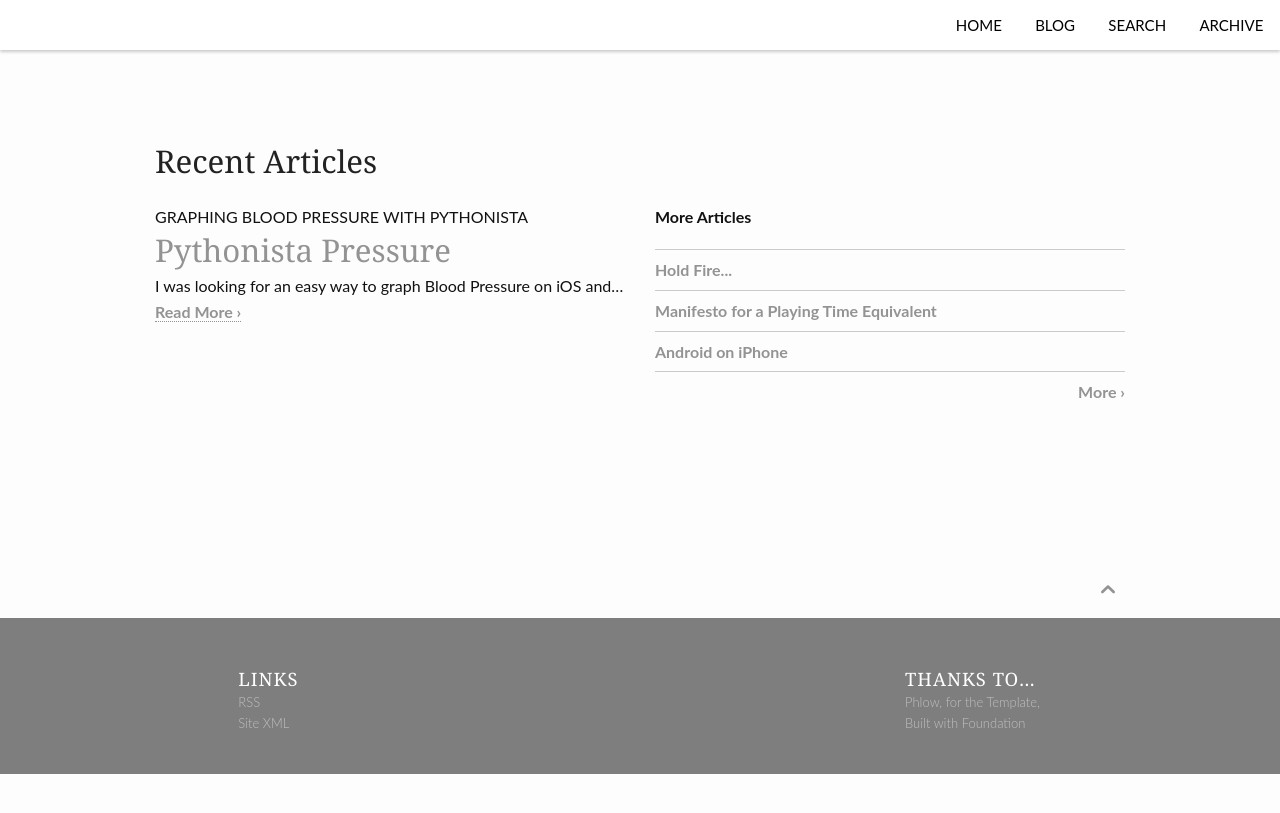
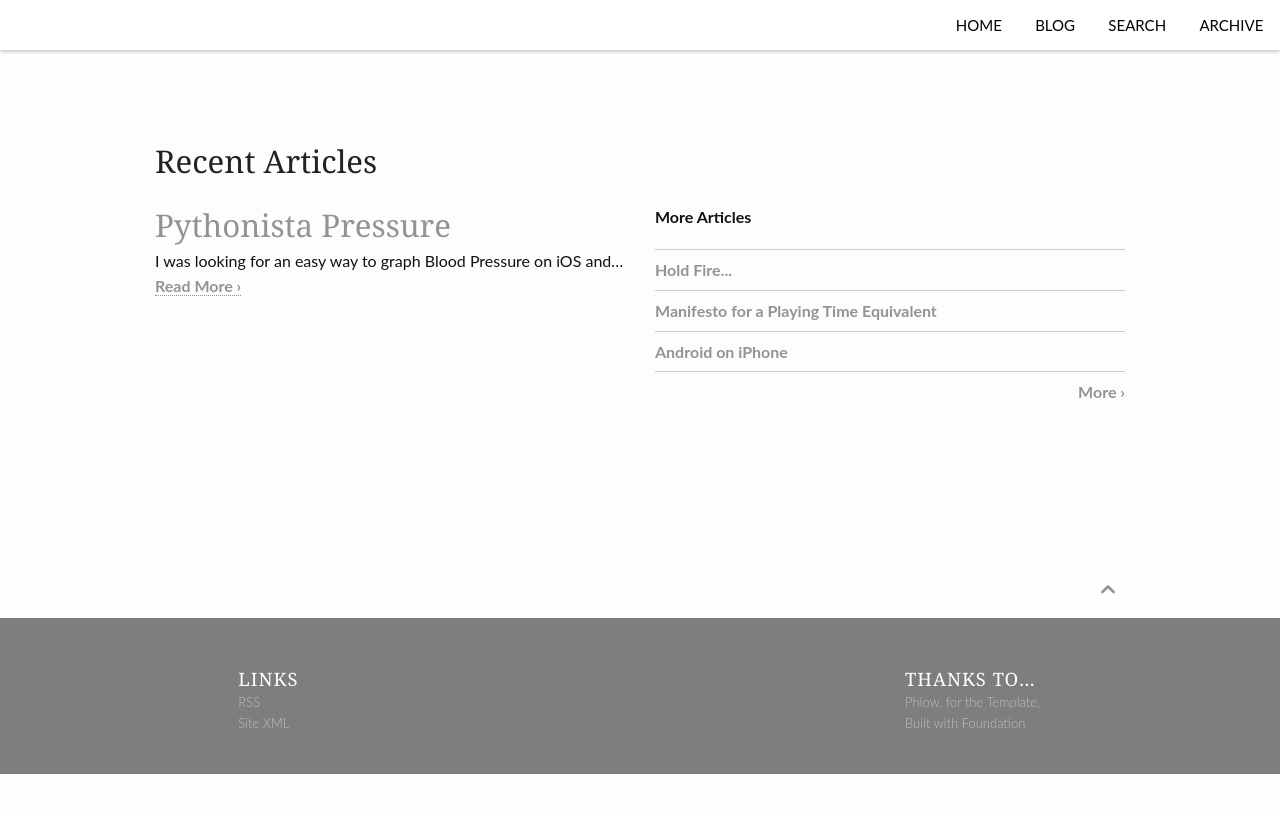
Before and after one commit to TerryLansdown/terrylansdown.github.io, a Jekyll site: the page built from pages/pages-root-folder/index.md, in a window 1280 px wide. Shown: the top 813 px of the page. Built offline with Jekyll 4.4.1, drawn with Linux system fonts in a browser that asks for light colours.

Commit message:
removed subtitle

```diff
--- a/_posts/2016-06-12-blood-pressure-plots.md
+++ b/_posts/2016-06-12-blood-pressure-plots.md
@@ -1,8 +1,8 @@
 ---
 layout: page
-subheadline: Graphing Blood Pressure with Pythonista
+subheadline:
 title: Pythonista Pressure
-date: 2016-06-09T12:28
+date: 2016-06-12T12:28
 author: Terry Lansdown
 tags:
 - python
```
